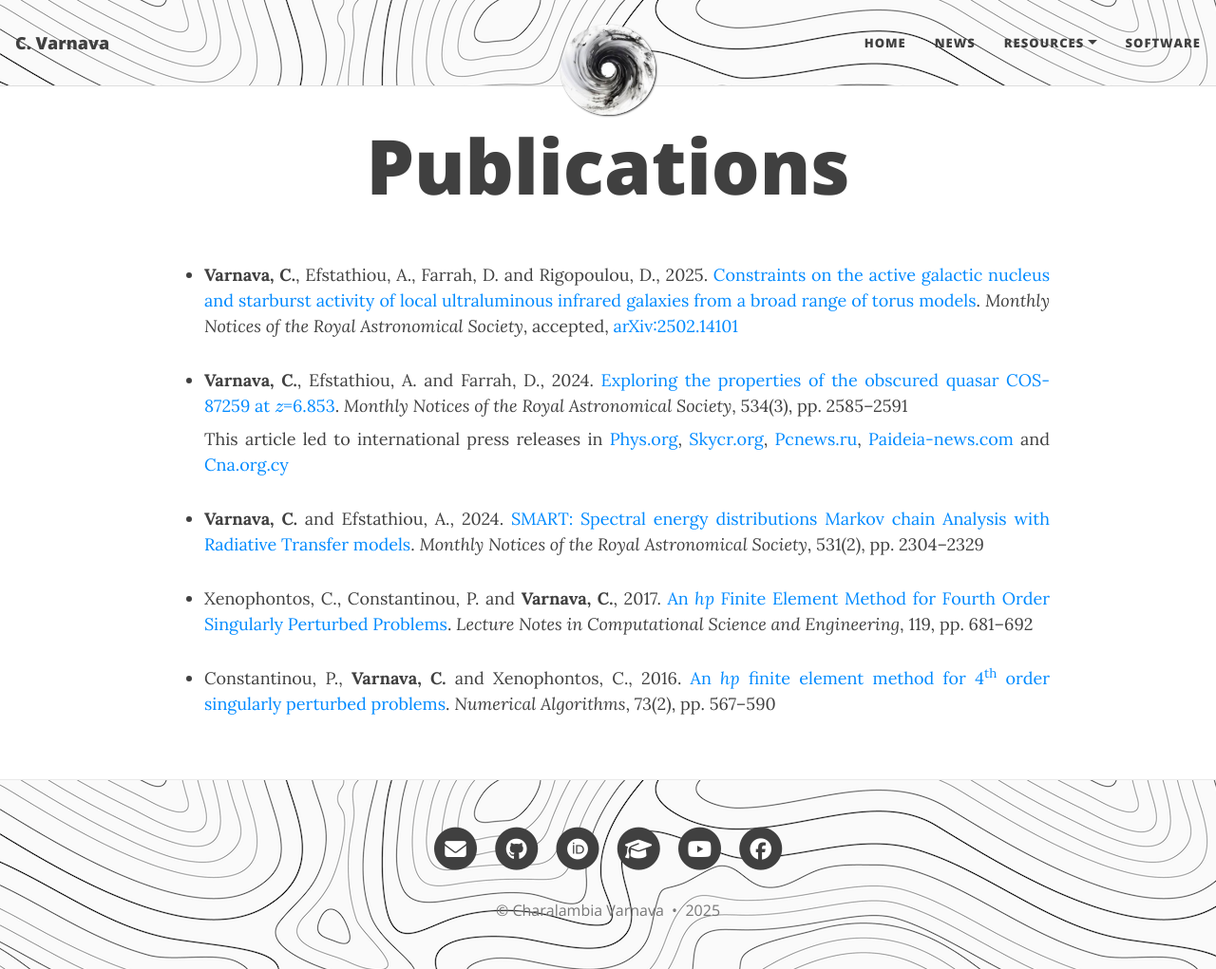
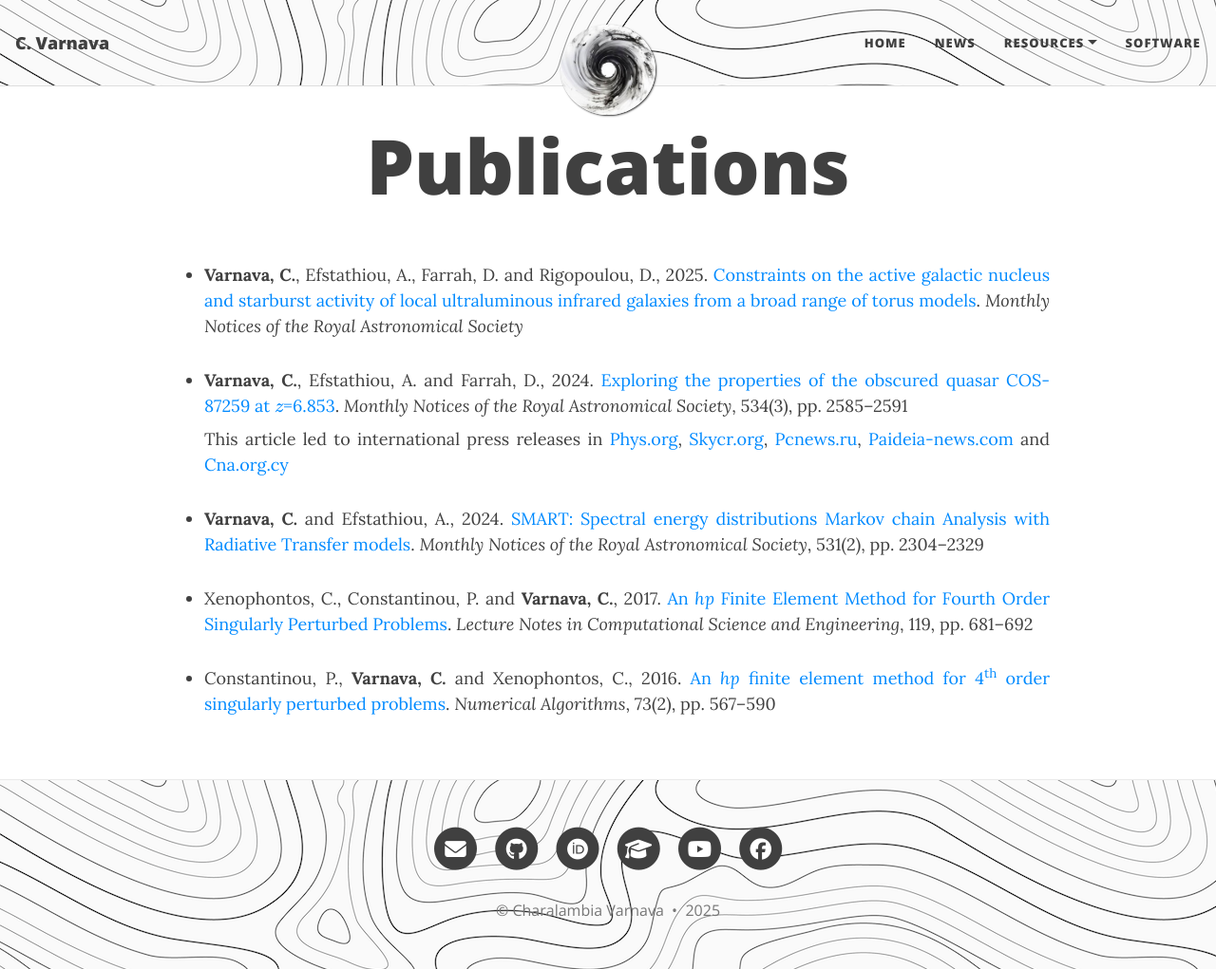
Before and after one commit to ch-var/ch-var.github.io, a Jekyll site: the page built from publications.html, in a window 1280 px wide and 1021 px high. Shown: the whole window at 95% size. Built offline with Jekyll 4.4.1, drawn with Linux system fonts in a browser that asks for light colours; formulas are drawn with MathJax 3.

Commit message:
Update publications.html

```diff
--- a/publications.html
+++ b/publications.html
@@ -23,7 +23,7 @@
 
 <p></p>
 <ul>
-<li class="responsive-margin"><b>Varnava, C.</b>, Efstathiou, A., Farrah, D. and Rigopoulou, D., 2025. <a href="https://doi.org/10.1093/mnras/staf319">Constraints on the active galactic nucleus and starburst activity of local ultraluminous infrared galaxies from a broad range of torus models</a>. <i>Monthly Notices of the Royal Astronomical Society</i>, accepted, <a href="http://arxiv.org/abs/2502.14101">arXiv:2502.14101</a></li>
+<li class="responsive-margin"><b>Varnava, C.</b>, Efstathiou, A., Farrah, D. and Rigopoulou, D., 2025. <a href="https://doi.org/10.1093/mnras/staf319">Constraints on the active galactic nucleus and starburst activity of local ultraluminous infrared galaxies from a broad range of torus models</a>. <i>Monthly Notices of the Royal Astronomical Society</i></li>
 <p></p>
 <li class="responsive-margin" style="margin-bottom: 8px;"><b>Varnava, C.</b>, Efstathiou, A. and Farrah, D., 2024. <a href="https://doi.org/10.1093/mnras/stae2221">Exploring the properties of the obscured quasar COS-87259 at \(z\)=6.853</a>. <i>Monthly Notices of the Royal Astronomical Society</i>, 534(3), pp. 2585–2591</li>
 <p align='justify' class="responsive-margin" style="margin-top: 0px;">This article led to international press releases in <a href="https://phys.org/news/2024-10-astronomers-explore-properties-obscured-hyperluminous.html">Phys.org</a>, <a href="https://skycr.org/2024/10/21/exploran-las-propiedades-de-un-cuasar-hiperluminoso-oscurecido/">Skycr.org</a>, <a href="https://pcnews.ru/news/astronomy_obnaruzili_sverhmassivnuu_cernuu_dyru_v_centre_galaktiki_cos_87259-1530160.html#gsc.tab=0">Pcnews.ru</a>, <a href="https://paideia-news.com/panepistimio-frederick/2024/11/11/ereynitria-toy-eyropaikoy-panepistimioy-meleta-ena-protogono-yperfoteino-kbazar">Paideia-news.com</a> and <a href="https://www.cna.org.cy/press-release/article/7556971/anakoinosi-typoy-evropaiko-panepistimio-kyproy">Cna.org.cy</a></p>
```
